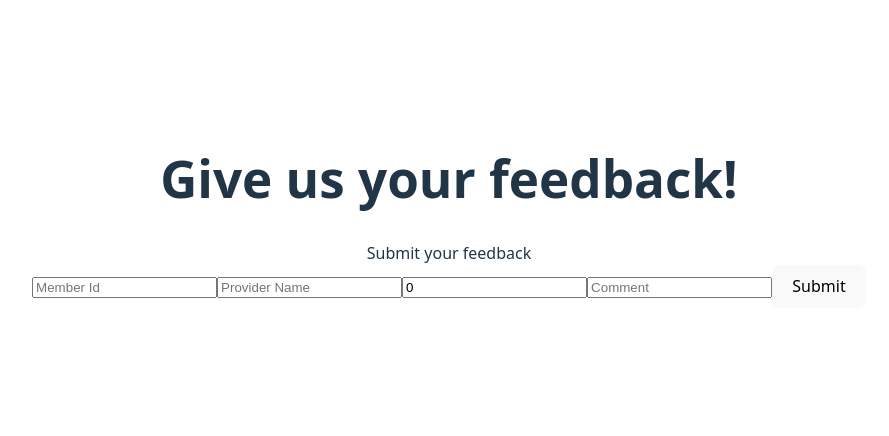
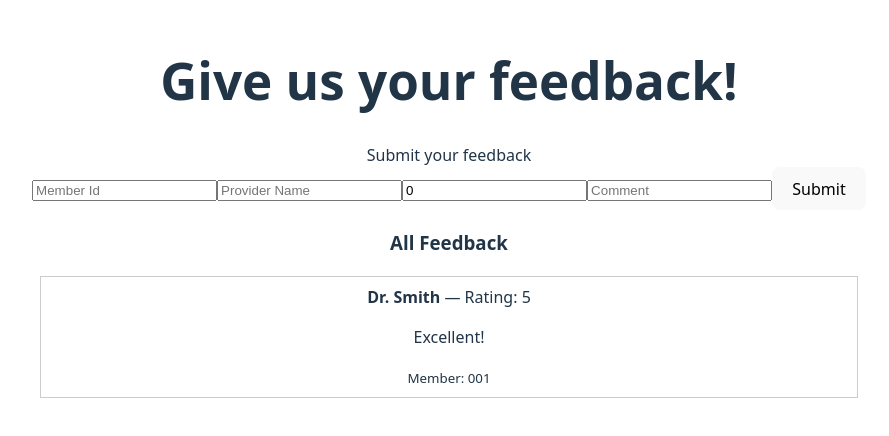
Before and after one commit to York-Solutions-B2E/tsg-9.27-TheAvengers-frontend-feedback-ui, a React (Vite) app: page / in a window 1280 px wide. Shown: the part 188-624 px from the top of the page, without its empty margins (191-1080 px from the left). Built offline with nearby package versions, Linux system fonts and the light colour scheme.

Commit message:
setup mock data for submitting a form and creating the list

```diff
--- a/src/App.jsx
+++ b/src/App.jsx
@@ -4,6 +4,7 @@ import viteLogo from '/vite.svg'
 import './App.css'
 
 import SubmitFeedbackPage from './pages/SubmitFeedbackPage/SubmitFeedbackPage'
+import FeedbackList from './components/FeedbackList/FeedbackList'
 
 function App() {
 
@@ -12,6 +13,7 @@ function App() {
    <div className='_template'>
     <h1>Give us your feedback!</h1>
     <SubmitFeedbackPage/>
+    <FeedbackList/>
     </div>
   )
 }
--- /dev/null
+++ b/src/Mocking/FeedbackContext.jsx
@@ -0,0 +1,30 @@
+import { createContext, useContext, useState } from 'react';
+
+// 1️⃣ Create a new context
+const FeedbackContext = createContext();
+
+// 2️⃣ Custom hook for easy access
+export function useFeedback() {
+  return useContext(FeedbackContext);
+}
+
+// 3️⃣ Provider component that wraps your app
+export function FeedbackProvider({ children }) {
+  // This is your global array of feedback
+  const [feedbackList, setFeedbackList] = useState([
+    // You can start with an empty array or mock seed data
+    { memberId: '001', providerName: 'Dr. Smith', rating: 5, comment: 'Excellent!' }
+  ]);
+
+  // Function for adding a new feedback item
+  const addFeedback = (feedback) => {
+    console.log('🧩 Adding feedback to global array:', feedback);
+    setFeedbackList((prev) => [...prev, feedback]);
+  };
+
+  return (
+    <FeedbackContext.Provider value={{ feedbackList, addFeedback }}>
+      {children}
+    </FeedbackContext.Provider>
+  );
+}
--- a/src/components/FeedbackForm/FeedbackFrom.jsx
+++ b/src/components/FeedbackForm/FeedbackForm.jsx
@@ -2,20 +2,33 @@
 import { useState } from 'react';
 // import axios from 'axios'
 
+import { useFeedback } from '../../Mocking/FeedbackContext';
+
 function FeedbackForm() {
+
+  //? Mock data to be deleted later
+  const { addFeedback } = useFeedback();
 
   const [newFeedback, setNewFeedback] = useState({ memberId: '', providerName: '', rating: 0, comment: '' })
 
-  const submitFeedback = async (event) => {
-    event.preventDefault();
+  //!This is for actual functionality
+  // const submitFeedback = async (event) => {
+  //   event.preventDefault();
 
-    try {
-      const response = await axios.post('/api/feedback', newFeedback);
-      console.log("Feedback submitted: ", response.data)
-    } catch (err) {
-      console.log("Error Submitting Feedback", err)
-    }
-  }
+  //   try {
+  //     const response = await axios.post('/api/feedback', newFeedback);
+  //     console.log("Feedback submitted: ", response.data)
+  //   } catch (err) {
+  //     console.log("Error Submitting Feedback", err)
+  //   }
+  // }
+
+    const submitFeedback = (e) => {
+    e.preventDefault();
+     console.log("🧪 addFeedback called (mock mode)", newFeedback);
+    addFeedback(newFeedback); // adds to global state
+    setNewFeedback({ memberId: '', providerName: '', rating: 0, comment: '' });
+  };
 
 
   return (
--- a/src/components/FeedbackList/FeedbackList.jsx
+++ b/src/components/FeedbackList/FeedbackList.jsx
@@ -1,11 +1,20 @@
+import { useFeedback } from "../../Mocking/FeedbackContext";
 
-function FeedbackList( ) {
+function FeedbackList() {
+  const { feedbackList } = useFeedback();
 
   return (
-     <div className='FeedbackList'>
-
+    <div>
+      <h3>All Feedback</h3>
+      {feedbackList.map((f, i) => (
+        <div key={i} style={{ border: '1px solid #ccc', margin: '8px', padding: '8px' }}>
+          <strong>{f.providerName}</strong> — Rating: {f.rating}
+          <p>{f.comment}</p>
+          <small>Member: {f.memberId}</small>
+        </div>
+      ))}
     </div>
   );
-  }
+}
 
 export default FeedbackList;
--- a/src/main.jsx
+++ b/src/main.jsx
@@ -3,11 +3,15 @@ import { createRoot } from 'react-dom/client'
 import './index.css'
 import App from './App.jsx'
 import { BrowserRouter } from 'react-router-dom'
+import { FeedbackProvider } from './Mocking/FeedbackContext.jsx'
 
 createRoot(document.getElementById('root')).render(
   <StrictMode>
     <BrowserRouter>
+    {/* FeedbackProvider can probably be deleted after mocking is done */}
+    <FeedbackProvider>
     <App />
+    </FeedbackProvider>
     </BrowserRouter>
   </StrictMode>
 )
--- a/src/pages/SubmitFeedbackPage/SubmitFeedbackPage.jsx
+++ b/src/pages/SubmitFeedbackPage/SubmitFeedbackPage.jsx
@@ -1,4 +1,4 @@
-import FeedbackForm from "../../components/FeedbackForm/FeedbackFrom";
+import FeedbackForm from "../../components/FeedbackForm/FeedbackForm";
 
 function SubmitFeedbackPage( ) {
 
```
